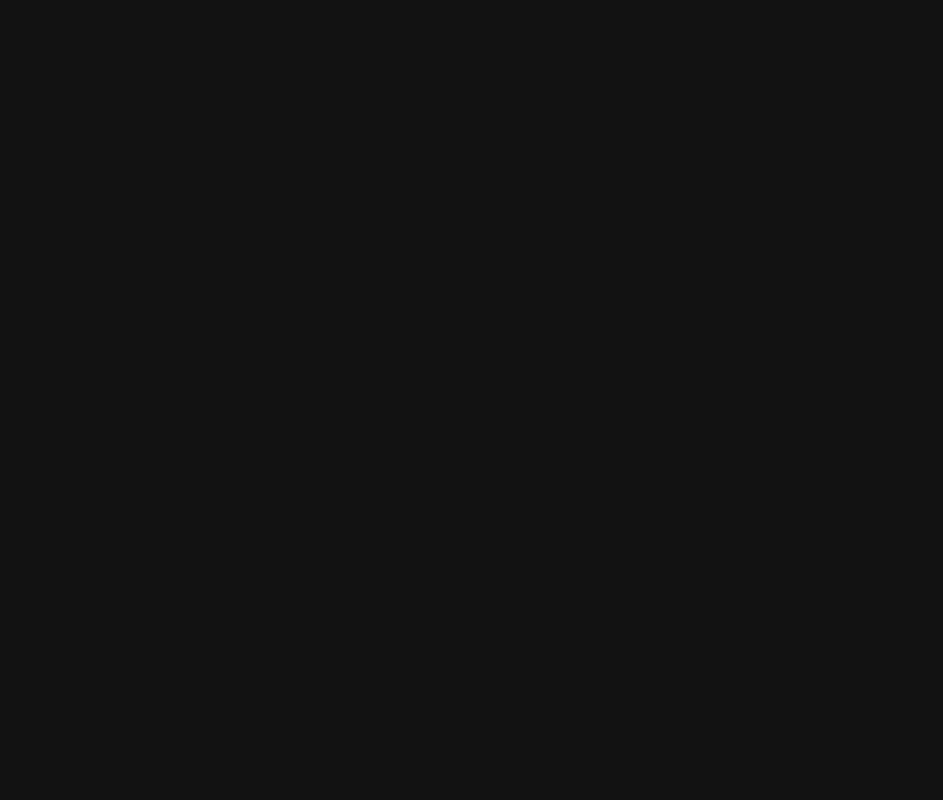
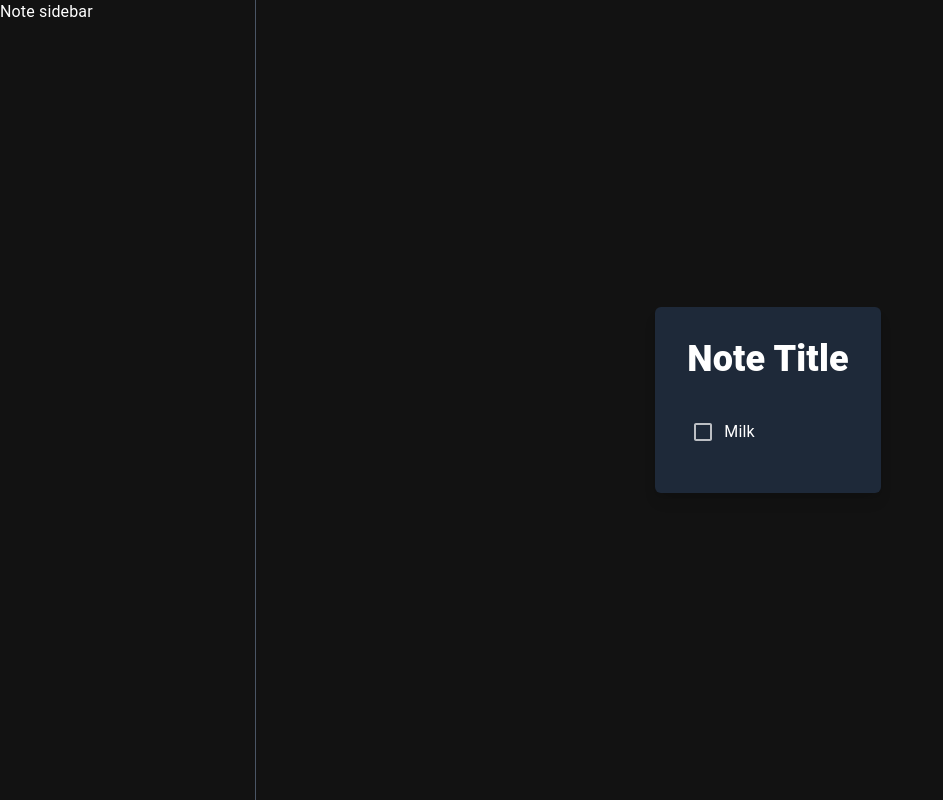
Before and after one commit to rosen1000/notekeepr, a React (Vite) app: page /note in a window 1280 px wide. Shown: the whole page, without its empty margins (0-943 px from the left). Built offline with nearby package versions, Linux system fonts and the light colour scheme.

Commit message:
feat: create Note page

```diff
--- a/src/components/RichMarkdown.tsx
+++ b/src/components/RichMarkdown.tsx
@@ -1,31 +1,36 @@
-import { Checkbox, FormControlLabel } from '@mui/material';
-import { Dispatch, SetStateAction, useMemo } from 'react';
 import Markdown from 'react-markdown';
 import remarkGfm from 'remark-gfm';
+import { Checkbox, FormControlLabel } from '@mui/material';
+import { set } from '../utils';
+import { useMemo, useState } from 'react';
 
 interface Props {
-	title: string;
-	content: [string, Dispatch<SetStateAction<string>>];
-	options: NoteOptions;
+	note: [Note, React.Dispatch<React.SetStateAction<Note>>];
 }
 
-export default function RichMarkdown({ title, content: [content, setContent], options }: Props) {
-	const markdown = useMemo(() => `# ${title}\n${content}`, [title, content]);
+export default function RichMarkdown({ note: [note, setNote] }: Props) {
+	const [_, rerender] = useState(0);
+	const markdown = useMemo(() => `# ${note.title}\n${note.content}`, [note.title, note.content]);
 	let taskId = 0;
 
 	function changeTaskList(id: number, value: boolean) {
 		const regex = /- \[[ x]\]/gm;
 		let found: number | undefined = -1;
 		for (let i = 0; i <= id; i++) {
-			found = regex.exec(content)?.index;
+			found = regex.exec(note.content)?.index;
 		}
 		if (found == undefined || found == -1) return;
 		found += 3;
-		setContent(content.slice(0, found) + (value ? 'x' : ' ') + content.slice(found + 1, content.length));
+		set(
+			setNote,
+			'content',
+			note.content.slice(0, found) + (value ? 'x' : ' ') + note.content.slice(found + 1, note.content.length)
+		);
+		rerender((v) => ++v);
 	}
 
 	return (
-		<div className={'prose prose-invert text-white! ' + (options.mono ? 'font-mono' : 'font-inherit')}>
+		<div className={'prose prose-invert text-white! ' + (note.options?.mono ? 'font-mono' : 'font-inherit')}>
 			<Markdown
 				remarkPlugins={[remarkGfm]}
 				components={{
--- a/src/main.tsx
+++ b/src/main.tsx
@@ -1,6 +1,7 @@
 import App from './pages/App.tsx';
 import Login from './pages/auth/Login.tsx';
 import NewNote from './pages/note/NewNote.tsx';
+import Note from './pages/note/Note.tsx';
 import Register from './pages/auth/Register.tsx';
 import { BrowserRouter, Route, Routes } from 'react-router';
 import { createRoot } from 'react-dom/client';
@@ -23,6 +24,7 @@ createRoot(document.getElementById('root')!).render(
 					<Route path='register' element={<Register />} />
 				</Route>
 				<Route path='note'>
+					<Route index element={<Note />} />
 					<Route path='new' element={<NewNote />} />
 				</Route>
 			</Routes>
--- /dev/null
+++ b/src/pages/note/Note.tsx
@@ -0,0 +1,40 @@
+import RichMarkdown from '../../components/RichMarkdown';
+import { useEffect, useRef, useState } from 'react';
+
+export default function Note() {
+	// TODO: Fetch note from somewhere
+	const [note, setNote] = useState<Note>({ id: '1', title: 'Note Title', content: '- [ ] Milk' });
+	// WHY DO I HAVE TO DO THIS
+	let didMount = useRef(false);
+	useEffect(() => {
+		if (!didMount.current) {
+			didMount.current = true;
+			return;
+		}
+		console.log(note);
+		// TODO: Save note in db
+	}, [note]);
+
+	return (
+		<div className='flex h-screen'>
+			{/* //#region Sidebar/Navigation */}
+			<div className='min-w-3xs border-r border-gray-600'>
+				{/* TODO: Get notes and build tree-like thing */}
+				Note sidebar
+			</div>
+			{/* //#endregion */}
+
+			{/* //#region Content */}
+			<div className='w-full flex flex-col items-center justify-center'>
+				{note ? (
+					<div className='p-8 bg-gray-800 rounded-md shadow-lg'>
+						<RichMarkdown note={[note, setNote]} />
+					</div>
+				) : (
+					<div className='p-4 bg-gray-800 rounded-md shadow-lg'>No note selected.</div>
+				)}
+			</div>
+			{/* //#endregion */}
+		</div>
+	);
+}
```
Also changed, not shown: src/@types.d.ts (+7 -0 lines).
